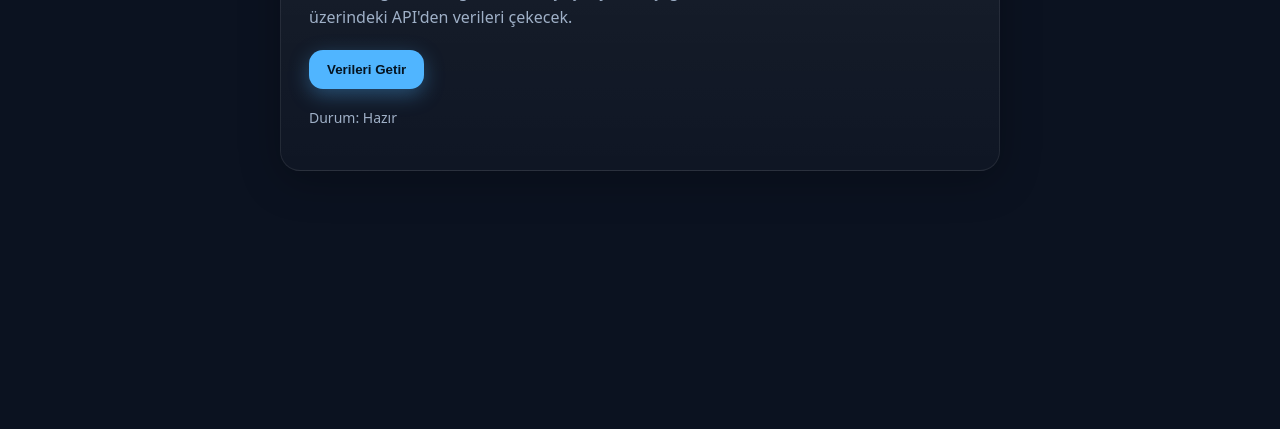
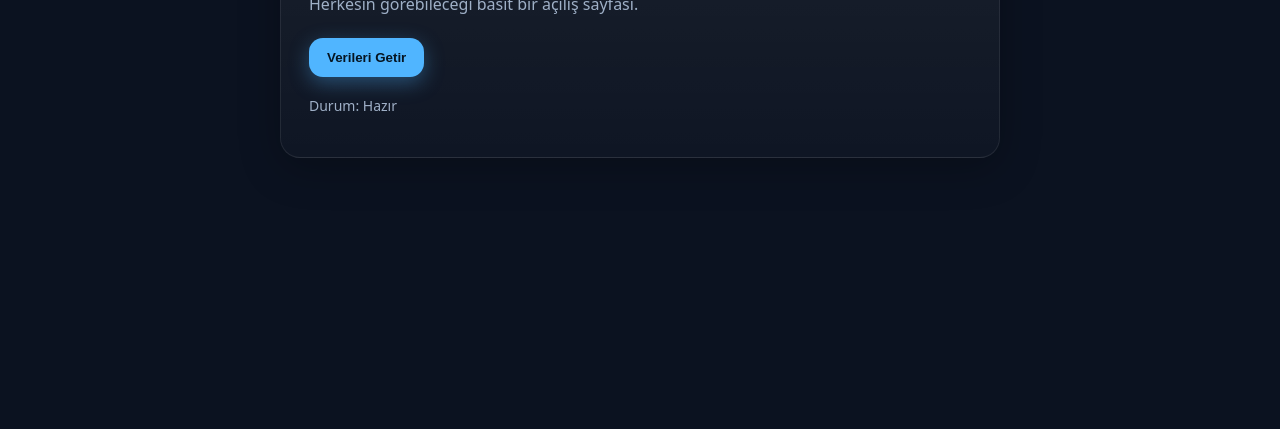
Before and after one commit to Yayizz2/bulut-frontend, a plain HTML site: page index.html in a window 1280 px wide. Shown: the part 371-800 px from the top of the page. Drawn offline with Linux system fonts and the light colour scheme.

Commit message:
Update index.html

```diff
--- a/index.html
+++ b/index.html
@@ -22,7 +22,7 @@
 <body>
   <main class="card" role="main">
     <h1>Bulut Üssü</h1>
-    <p>Herkesin görebileceği basit bir açılış sayfası. Aşağıdaki buton, Cloudflare Workers üzerindeki API'den verileri çekecek.</p>
+    <p>Herkesin görebileceği basit bir açılış sayfası.</p>
     <div class="actions">
       <button id="fetchBtn" type="button">Verileri Getir</button>
     </div>
```
